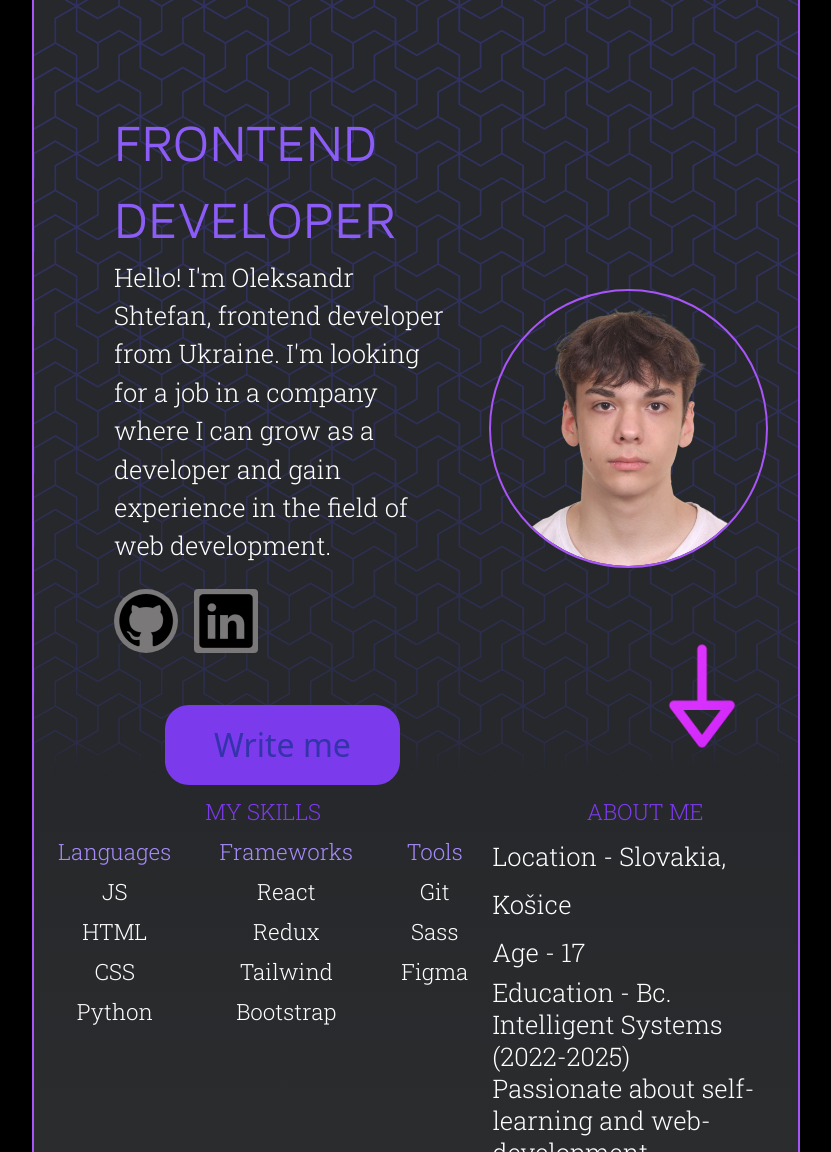
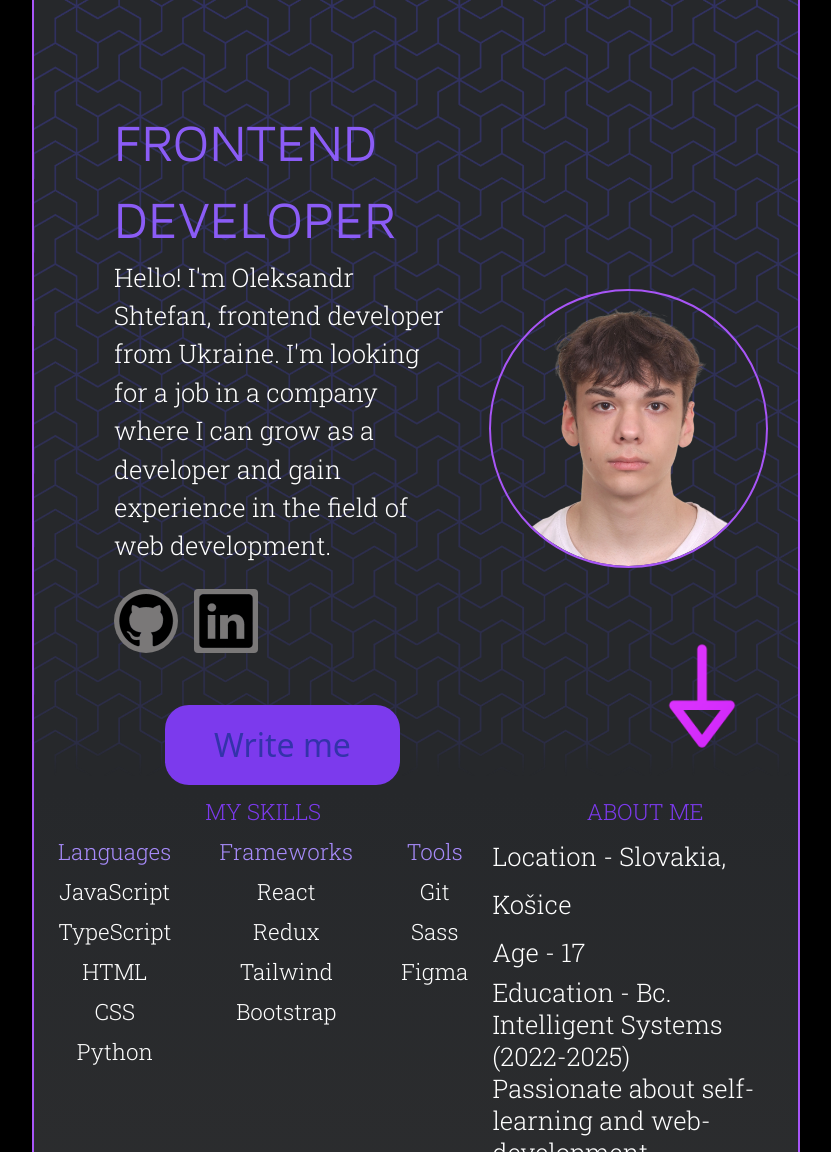
Before and after one commit to xobandech/portfolio, a plain HTML site: page index.html in a window 1280 px wide. Shown: the top 1152 px of the page, without its empty margins (224-1055 px from the left). Drawn offline with nearby package versions, Linux system fonts and the light colour scheme.

Commit message:
Add TypeScript to list of languages

```diff
--- a/index.html
+++ b/index.html
@@ -156,7 +156,8 @@
           <div class="w-[100%] flex justify-around">
             <div class="items-center flex flex-col">
               <h3 class="text-violet-400">Languages</h3>
-              <p>JS</p>
+              <p>JavaScript</p>
+              <p>TypeScript</p>
               <p>HTML</p>
               <p>CSS</p>
               <p>Python</p>
```
